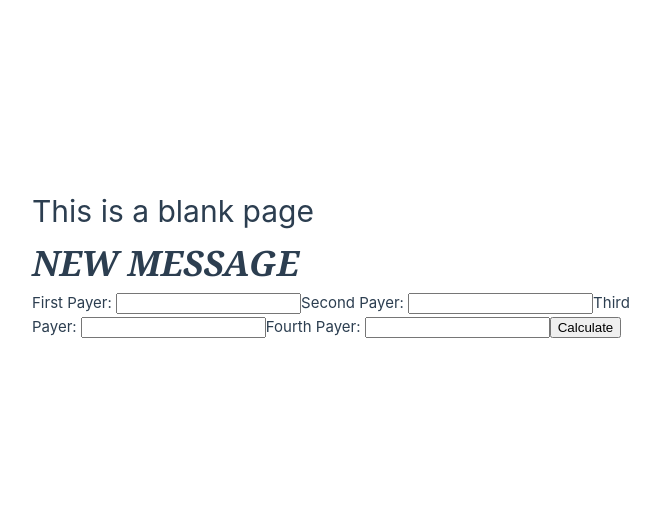
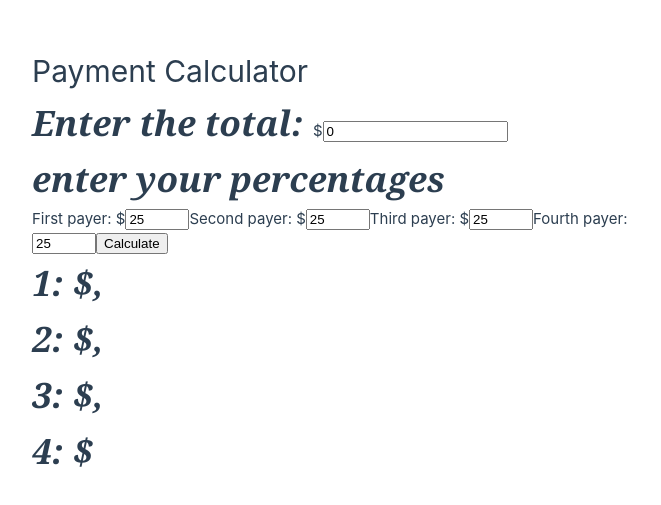
Before and after one commit to gTambo/vue-split-the-check-calculator, a Vue app: page / in a window 1280 px wide. Shown: the part 137-642 px from the top of the page, without its empty margins (0-661 px from the left). Built offline with nearby package versions, Linux system fonts and the light colour scheme.

Commit message:
basic calculator form

```diff
--- a/src/App.vue
+++ b/src/App.vue
@@ -1,24 +1,56 @@
 <script setup lang="ts">
-  import { ref } from 'vue';
-  const msg = ref('new message')
+  import { ref, reactive } from 'vue';
+  const msg = ref('enter your percentages')
+  const percentage1 = ref(25)
+  const percentage2 = ref(25)
+  const percentage3 = ref(25)
+  const percentage4 = ref(25)
+  const total = ref(0)
+  const payment1 = ref()
+  const payment2 = ref()
+  const payment3 = ref()
+  const payment4 = ref()
+
+  function verifyPercentages(num1: number, num2: number, num3: number, num4: number): boolean {
+    if((num1 + num2 + num3 + num4) == 100) return true
+    return false
+  }
+  function calculate() {
+    // check percentages
+    if(verifyPercentages(percentage1.value, percentage2.value, percentage3.value, percentage4.value)){
+      payment1.value = total.value * percentage1.value / 100
+      payment2.value = total.value * percentage2.value / 100
+      payment3.value = total.value * percentage3.value / 100
+      payment4.value = total.value * percentage4.value / 100
+    }
+    else {alert("percentages must total to 100")}
+
+  }
 </script>
 
 <template>
   <div>
-    <h1>This is a blank page</h1>
-    <p class="text">{{ msg.toUpperCase() }}</p>
-    <form action="submit">
-      <label for="payer-1">First Payer: </label>
-      <input id="payer-1" type="number" />
-      <label for="payer-2">Second Payer: </label>
-      <input id="payer-2" type="number" />
-      <label for="payer-3">Third Payer: </label>
-      <input id="payer-3" type="number" />
-      <label for="payer-4">Fourth Payer: </label>
-      <input id="payer-4" type="number" />
+    <h1>Payment Calculator</h1>
+
+    <form action="submit" @submit.prevent="calculate()">
+      <label for="total-amount" class="text">Enter the total: </label>
+      $<input v-model="total" id="total-amount" type="number">
+      <p class="text">{{ msg }}</p>
+      <label for="percentage-1">First payer: $</label>
+      <input v-model="percentage1" id="percentage-1" type="number" min="0" max="100" step="5" />
+      <label for="percentage-2">Second payer: $</label>
+      <input v-model="percentage2" id="percentage-2" type="number" min="0" max="100" step="5" />
+      <label for="percentage-3">Third payer: $</label>
+      <input v-model="percentage3" id="percentage-3" type="number" min="0" max="100" step="5" />
+      <label for="percentage-4">Fourth payer: </label>
+      <input v-model="percentage4" id="percentage-4" type="number" min="0" max="100" step="5" />
       <button type="submit">Calculate</button>
     </form>
 
+    <p class="text">1: ${{ payment1 }}, <br/>
+                 2: ${{ payment2 }}, <br/>
+                 3: ${{ payment3 }}, <br/>
+                 4: ${{ payment4 }}</p>
   </div>
 </template>
 
```
